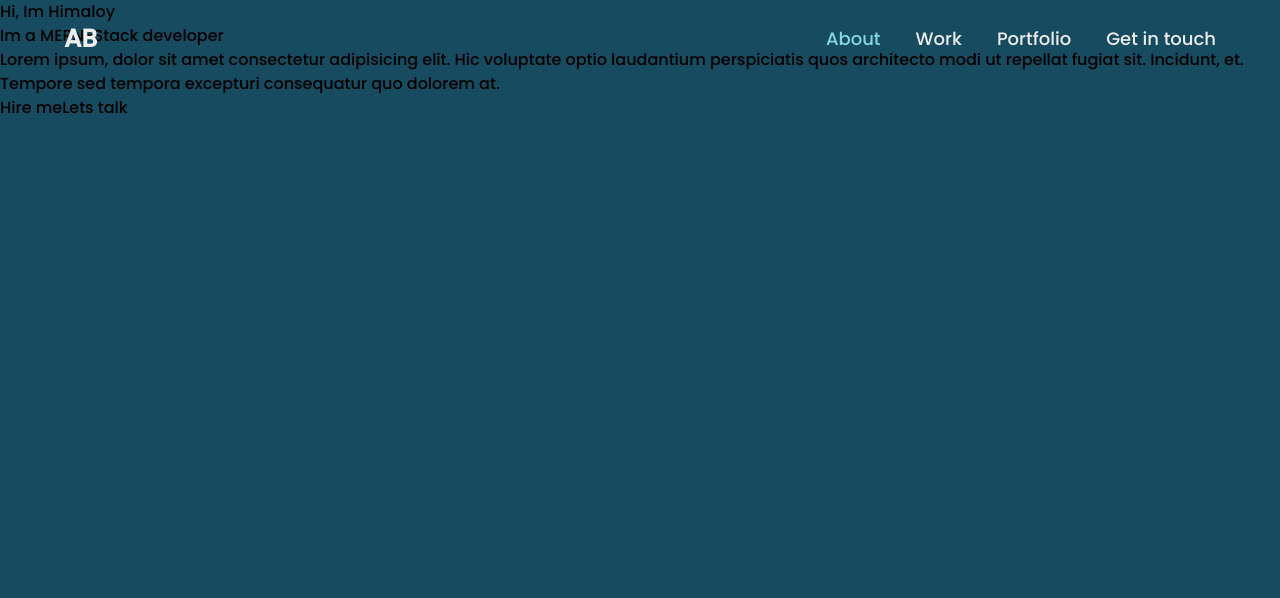
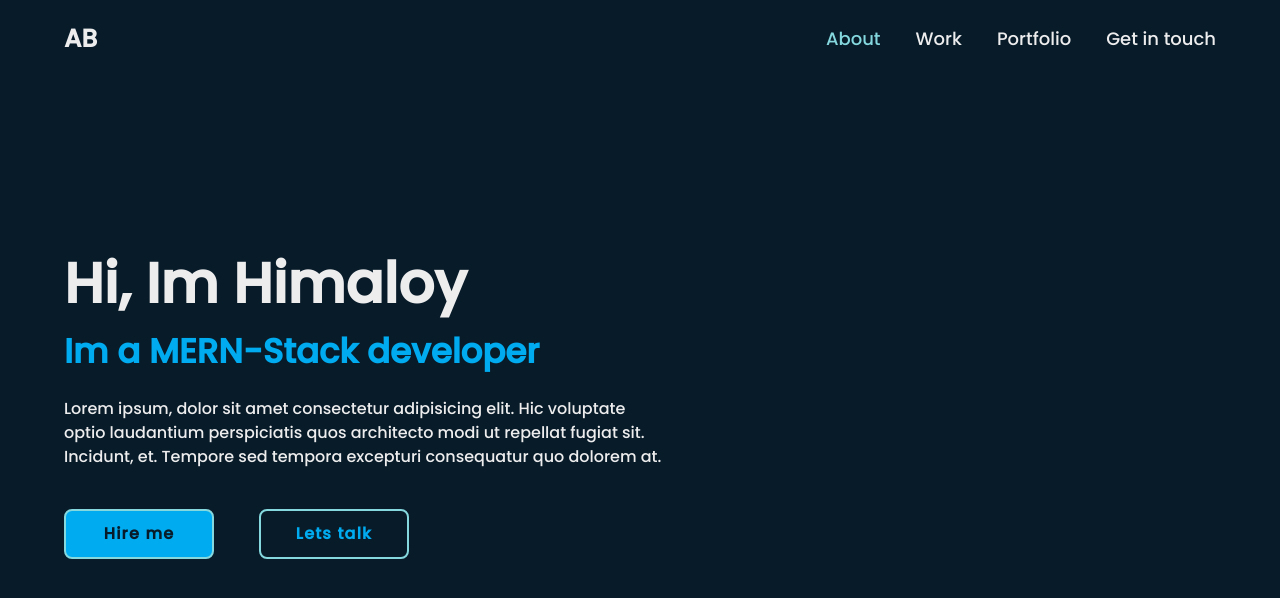
Before and after one commit to HimaloyAshis/portfolio-ab, a React (Vite) app: page / in a window 1280 px wide. Shown: the top 598 px of the page. Built offline with nearby package versions, Linux system fonts and the light colour scheme.

Commit message:
psudo element added

```diff
--- a/src/Page/Home/Home.css
+++ b/src/Page/Home/Home.css
@@ -1,7 +1,8 @@
 @import url('https://fonts.googleapis.com/css2?family=Open+Sans:wght@500&family=Poppins:wght@500&display=swap');
 .home{
-    background: #164B60;
-    font-family: 'Poppins', sans-serif;;
+    background: #081b29;
+    font-family: 'Poppins', sans-serif;
+    color: #ededee;
 
 }
 
@@ -41,3 +42,77 @@
 .navbar a.active{
     color: #84d8de;
 }
+
+.homes{
+    height: 100vh;
+    display: flex;
+    align-items: center;
+    padding: 0 5%;
+}
+
+.home-content{
+    max-width: 600px;
+}
+
+.home-content h1{
+    font-size: 56px;
+    font-weight: 700;
+    line-height: 1.5;
+}
+
+.home-content h3{
+    font-size: 34px;
+    font-weight: 700;
+    color: #00abf0;
+}
+
+.home-content p{
+    font-size: 16px;
+    margin: 20px 0 40px;
+}
+
+.home-content .btn-box{
+    display: flex;
+    justify-content: space-between;
+    align-items: center;
+    width: 345px;
+    height: 50px;
+}
+
+.btn-box a{
+    position: relative;
+    display: inline-flex;
+    justify-content: center;
+    align-items: center;
+    width: 150px;
+    height: 100%;
+    background: #00abf0;
+    border: 2px solid #84d8de;
+    border-radius: 8px;
+    color: #081b29;
+    text-decoration: none;
+    font-weight: 600;
+    letter-spacing: 1.2px;
+    z-index: 1;
+}
+
+.btn-box a:nth-child(2){
+    background: transparent;
+    color: #00abf0;
+}
+
+.btn-box a::before{
+    content: '';
+    top: 0;
+    position: absolute;
+    left: 0;
+    width: 0;
+    height: 100%;
+    background: red;
+    z-index: -1;
+    transition: .5s;
+}
+
+.btn-box a:hover::before{
+    width: 100%;
+}
--- a/src/Page/Home/Home.jsx
+++ b/src/Page/Home/Home.jsx
@@ -16,11 +16,11 @@ const Home = () => {
                 </nav>
             </header>
             <section className='homes'>
-                <div>
-                    <h1>Hi, Im Himaloy</h1>
-                    <h3>Im a MERN-Stack developer</h3>
+                <div className='home-content'>
+                    <h1 >Hi, Im Himaloy</h1>
+                    <h3 className=''>Im a MERN-Stack developer</h3>
                     <p>Lorem ipsum, dolor sit amet consectetur adipisicing elit. Hic voluptate optio laudantium perspiciatis quos architecto modi ut repellat fugiat sit. Incidunt, et. Tempore sed tempora excepturi consequatur quo dolorem at.</p>
-                    <div>
+                    <div className='btn-box'>
                         <a href="#">Hire me</a>
                         <a href="#">Lets talk</a>
                     </div>
```
